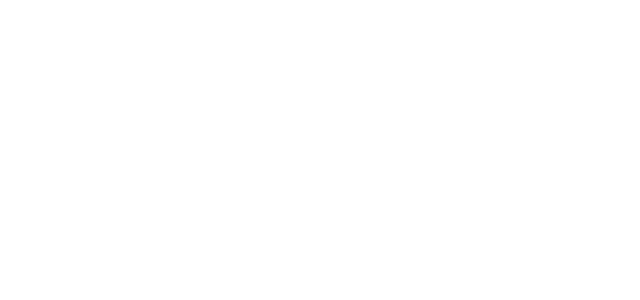
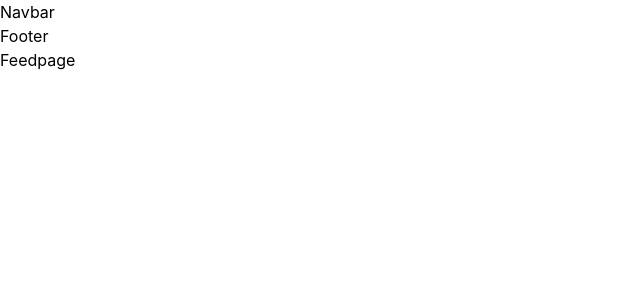
Before and after one commit to AbdelrahmanEssam17/SocialMedia, a React (Vite) app in the folder social-media/: page / in a window 1280 px wide. Shown: the top 300 px of the page, without its empty margins (0-640 px from the left). Built offline with nearby package versions, Linux system fonts and the light colour scheme.

Commit message:
use react-router library

```diff
--- a/social-media/src/App.jsx
+++ b/social-media/src/App.jsx
@@ -1,13 +1,45 @@
 import { useState } from "react";
-import reactLogo from "./assets/react.svg";
-import viteLogo from "/vite.svg";
+import "./App.css";
+import { createBrowserRouter, RouterProvider } from "react-router-dom";
+import MainLayout from "./Layouts/MainLayout";
+import AuthLayout from "./Layouts/AuthLayout";
+import Feedpage from "./Pages/Feedpage";
+import Login from "./Pages/Login";
+import Profile from "./Pages/Profile";
+import Post from "./Pages/Post";
+import Register from "./Pages/Register";
+import Notfound from "./Pages/Notfound";
 
-import "./App.css";
+const router = createBrowserRouter([
+  {
+    path: "/",
+    element: <MainLayout />,
+    children: [
+      { index: true, element: <Feedpage /> },
+      { path: "profile", element: <Profile /> },
+      { path: "post", element: <Post /> },
+    ],
+  },
+  {
+    path: "/",
+    element: <AuthLayout />,
+    children: [
+      { path: "login", element: <Login /> },
+      { path: "register", element: <Register /> },
+    ],
+  },
+  {
+    path: "*",
+    element: <Notfound />,
+  },
+]);
 
 function App() {
-  const [count, setCount] = useState(0);
-
-  return <> </>;
+  return (
+    <>
+      <RouterProvider router={router} />
+    </>
+  );
 }
 
 export default App;
--- a/social-media/src/Component/Footer.jsx
+++ b/social-media/src/Component/Footer.jsx
@@ -0,0 +1,5 @@
+import React from "react";
+
+export default function Footer() {
+  return <div>Footer</div>;
+}
--- a/social-media/src/Component/Navbar.jsx
+++ b/social-media/src/Component/Navbar.jsx
@@ -0,0 +1,5 @@
+import React from "react";
+
+export default function Navbar() {
+  return <div>Navbar</div>;
+}
--- a/social-media/src/Layouts/AuthLayout.jsx
+++ b/social-media/src/Layouts/AuthLayout.jsx
@@ -0,0 +1,10 @@
+import React from "react";
+import { Outlet } from "react-router-dom";
+
+export default function AuthLayout() {
+  return (
+    <div className="min-h-screen flex justify-center items-center bg-gray-200">
+      <Outlet />
+    </div>
+  );
+}
--- a/social-media/src/Layouts/MainLayout.jsx
+++ b/social-media/src/Layouts/MainLayout.jsx
@@ -0,0 +1,14 @@
+import React from "react";
+import Navbar from "../Component/Navbar";
+import Footer from "../Component/Footer";
+import { Outlet } from "react-router-dom";
+
+export default function MainLayout() {
+  return (
+    <>
+      <Navbar />
+      <Footer />
+      <Outlet />
+    </>
+  );
+}
--- a/social-media/src/Pages/Feedpage.jsx
+++ b/social-media/src/Pages/Feedpage.jsx
@@ -0,0 +1,5 @@
+import React from "react";
+
+export default function Feedpage() {
+  return <div>Feedpage</div>;
+}
--- a/social-media/src/Pages/Login.jsx
+++ b/social-media/src/Pages/Login.jsx
@@ -0,0 +1,9 @@
+import React from "react";
+
+export default function Login() {
+  return (
+    <div>
+      <h1>login</h1>
+    </div>
+  );
+}
--- a/social-media/src/Pages/Notfound.jsx
+++ b/social-media/src/Pages/Notfound.jsx
@@ -0,0 +1,9 @@
+import React from "react";
+
+export default function Notfound() {
+  return (
+    <div>
+      <h1>fsa</h1>
+    </div>
+  );
+}
--- a/social-media/src/Pages/Post.jsx
+++ b/social-media/src/Pages/Post.jsx
@@ -0,0 +1,5 @@
+import React from "react";
+
+export default function post() {
+  return <div></div>;
+}
--- a/social-media/src/Pages/Profile.jsx
+++ b/social-media/src/Pages/Profile.jsx
@@ -0,0 +1,5 @@
+import React from "react";
+
+export default function Profile() {
+  return <div>Profile</div>;
+}
--- a/social-media/src/Pages/Register.jsx
+++ b/social-media/src/Pages/Register.jsx
@@ -0,0 +1,9 @@
+import React from "react";
+
+export default function Register() {
+  return (
+    <div>
+      <h1>Register</h1>
+    </div>
+  );
+}
```
